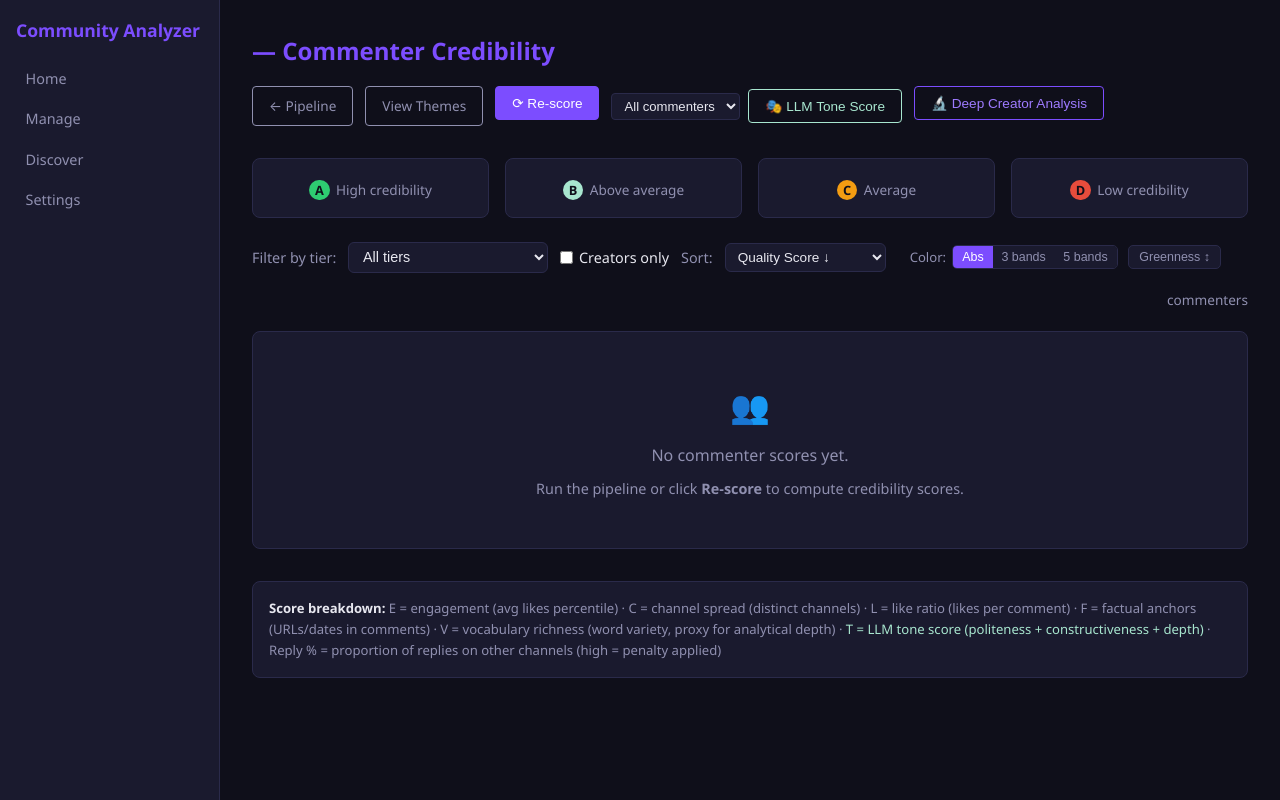
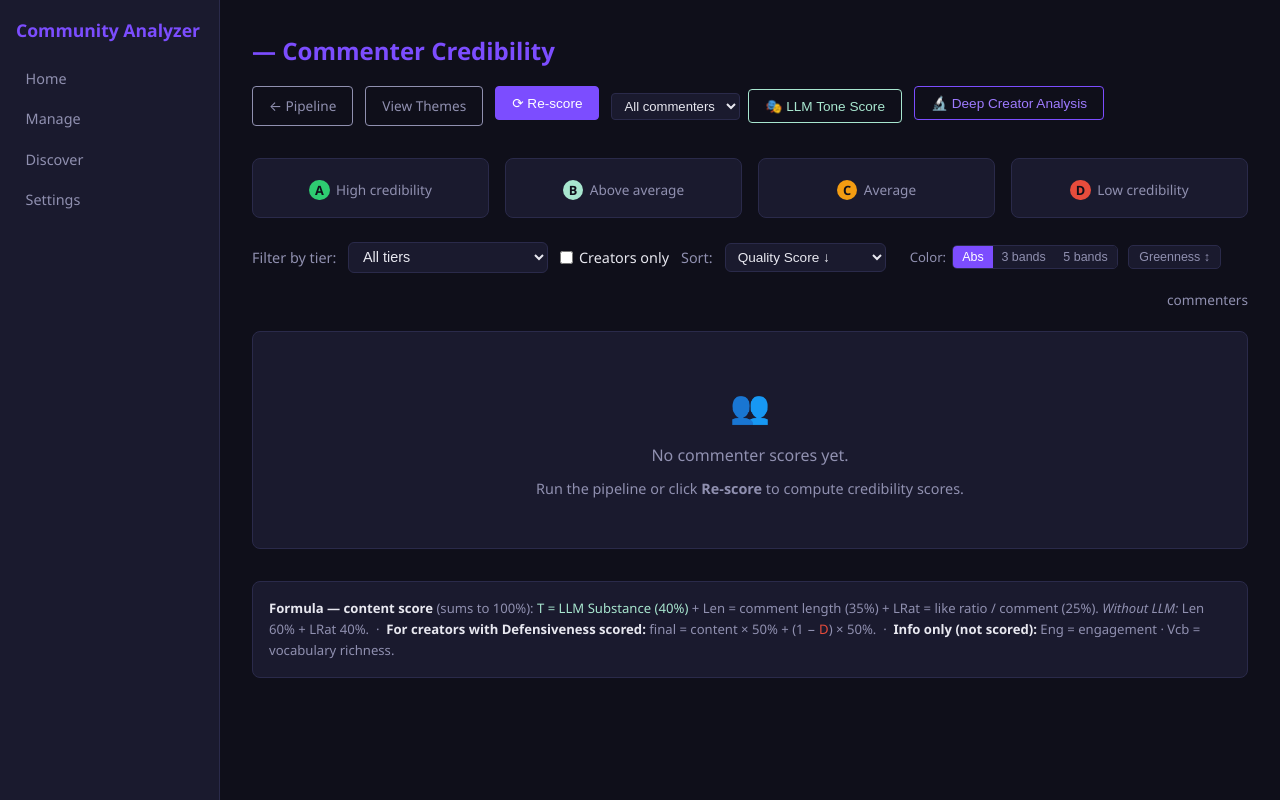
Before and after one commit to arnaud-cloud/YouTubeCommunityAnalyzer, a Flask app: template templates/gossip_commenters.html in a window 1280 px wide. Run offline with Flask 3, Linux system fonts and the light colour scheme; the template is opened without the code that fills it, so the values that code supplies are empty; parts of the project's set-up code (start-up, migrations or seed data) failed here and were passed over.

Commit message:
Update score legend to reflect current formula

```diff
--- a/templates/gossip_commenters.html
+++ b/templates/gossip_commenters.html
@@ -442,13 +442,16 @@
 {% endif %}
 
 <div style="margin-top:2rem;padding:1rem;background:var(--surface);border-radius:8px;border:1px solid var(--border);font-size:.82rem;color:var(--muted)">
-  <strong style="color:var(--text)">Score breakdown:</strong>
-  E = engagement (avg likes percentile) ·
-  C = channel spread (distinct channels) ·
-  L = like ratio (likes per comment) ·
-  F = factual anchors (URLs/dates in comments) ·
-  V = vocabulary richness (word variety, proxy for analytical depth) ·
-  <span style="color:#a8e6cf">T = LLM tone score (politeness + constructiveness + depth)</span> ·
-  Reply % = proportion of replies on other channels (high = penalty applied)
+  <strong style="color:var(--text)">Formula — content score</strong> (sums to 100%):
+  <span style="color:#a8e6cf">T = LLM Substance (40%)</span> +
+  Len = comment length (35%) +
+  LRat = like ratio / comment (25%).
+  <em>Without LLM:</em> Len 60% + LRat 40%.
+  &nbsp;·&nbsp;
+  <strong style="color:var(--text)">For creators with Defensiveness scored:</strong>
+  final = content × 50% + (1 − <span style="color:#e74c3c">D</span>) × 50%.
+  &nbsp;·&nbsp;
+  <strong style="color:var(--text)">Info only (not scored):</strong>
+  Eng = engagement · Vcb = vocabulary richness.
 </div>
 {% endblock %}
```
